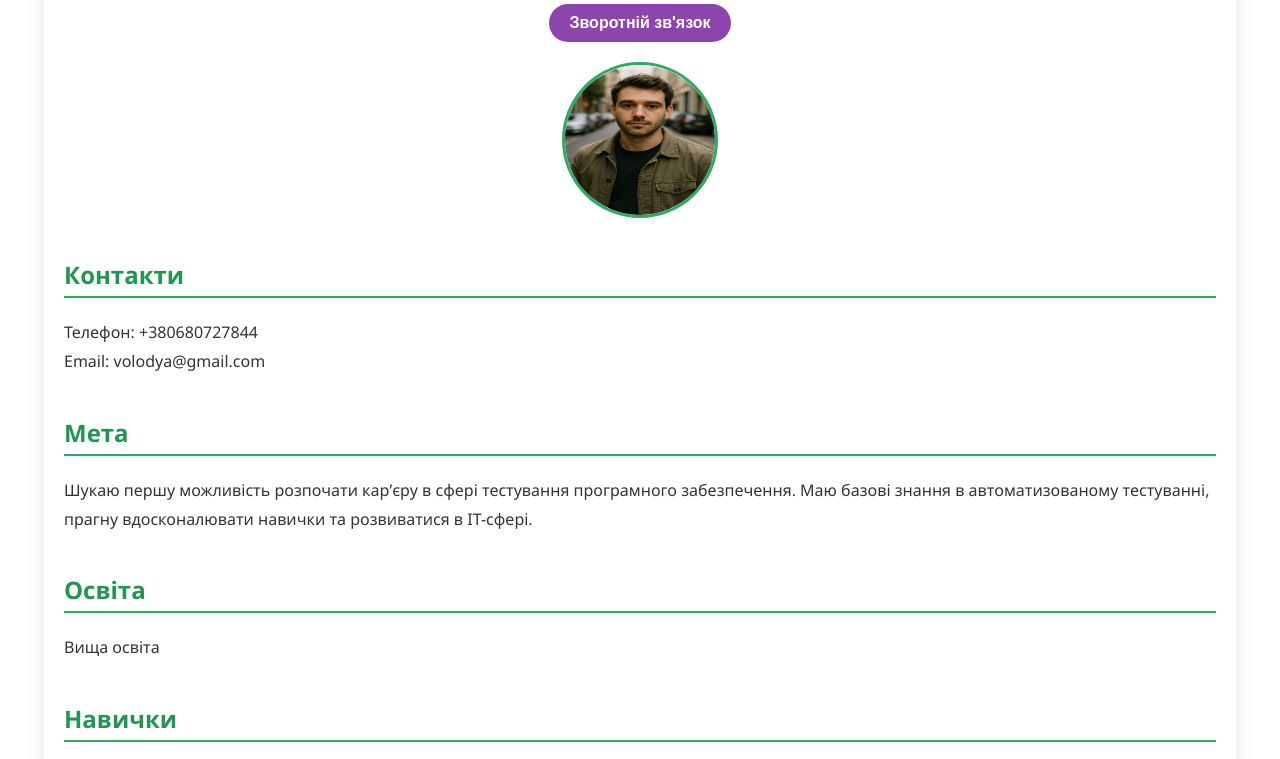
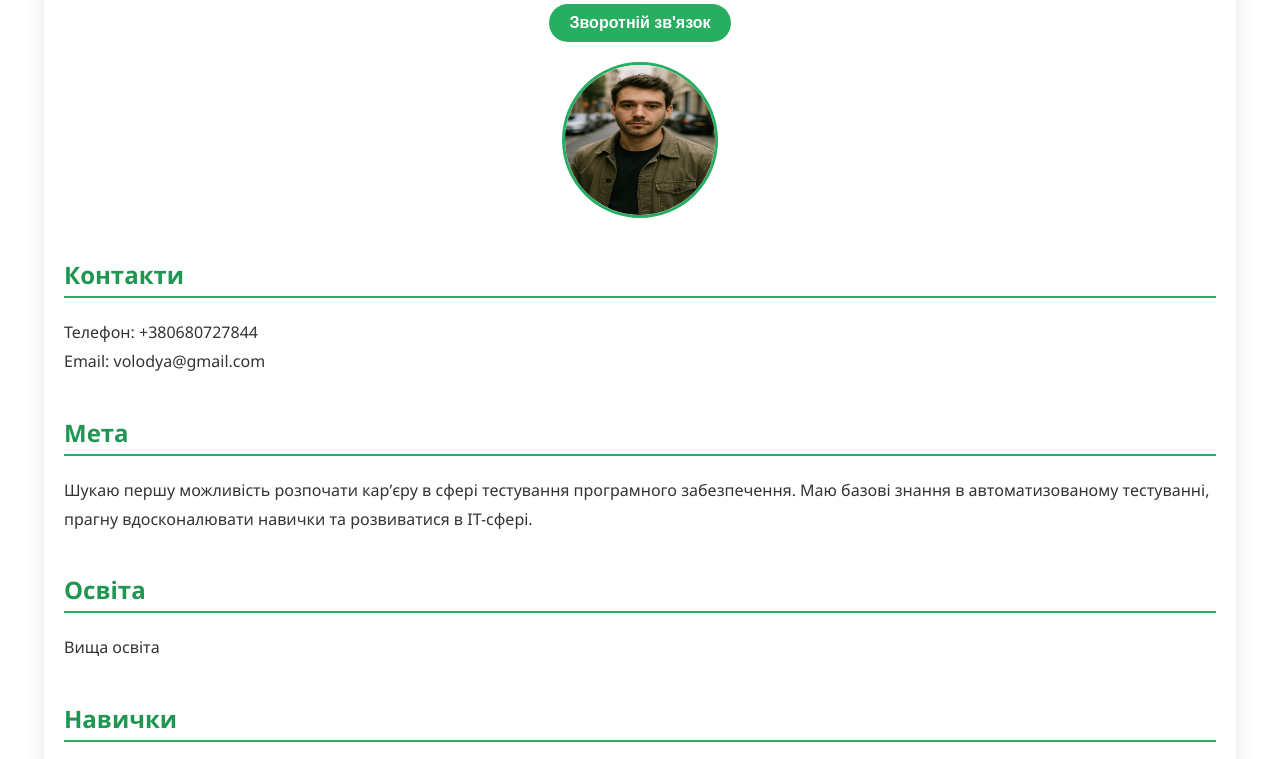
Before and after one commit to Volodyyaa/my-sv-web, a plain HTML site: page index.html in a window 1280 px wide. Shown: the part 156-915 px from the top of the page. Drawn offline with Linux system fonts and the light colour scheme; no server answers.

Commit message:
styles.css

```diff
--- a/styles.css
+++ b/styles.css
@@ -85,7 +85,7 @@ hr {
   display: block;
   margin: 20px auto;
   padding: 10px 20px;
-  background-color: #8e44ad;
+  background-color: var(--primary-color);
   color: white;
   font-size: 16px;
   border: none;
```
